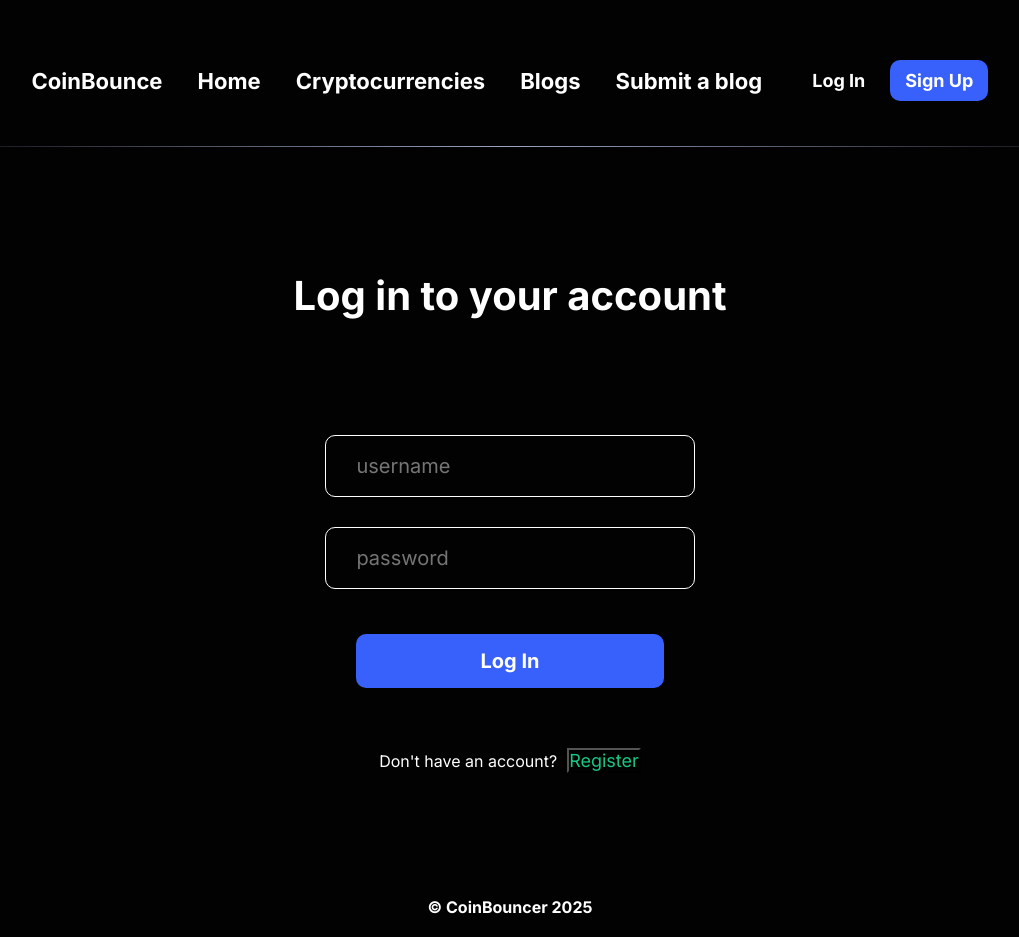
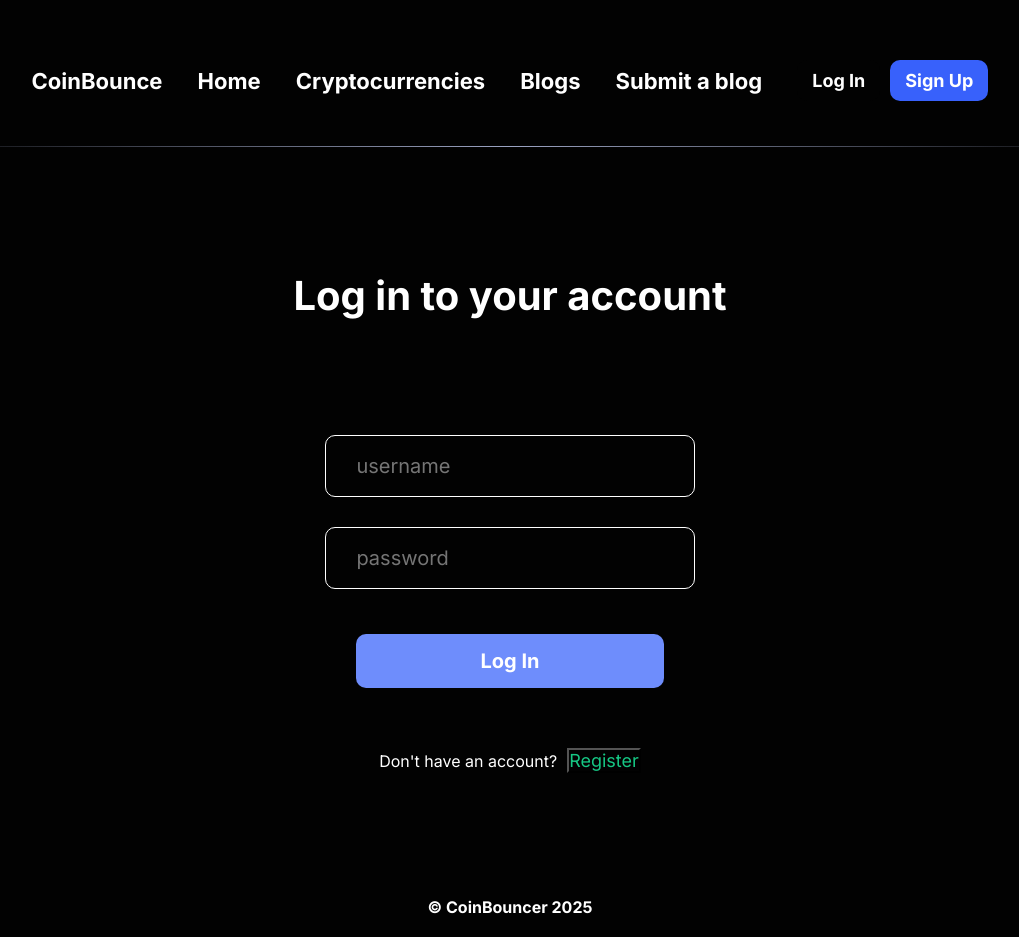
Before and after one commit to developer-shehzor/crypto-blog, a React (Create React App) app: page /login in a window 1280 px wide. Shown: the whole page, without its empty margins (130-1149 px from the left). Built offline with nearby package versions, Linux system fonts and the light colour scheme; no server answers.

Commit message:
added disabled property to login button and fixed small bug in signup component

```diff
--- a/src/pages/Login/Login.jsx
+++ b/src/pages/Login/Login.jsx
@@ -72,7 +72,11 @@ const Login = () => {
       placeholder="password"
       error={errors.password && touched.password ? 1 : undefined}
       errormessage={errors.password} />
-      <button className={styles.logInButton} onClick={handleLogin}>Log In</button>
+      <button disabled={!values.username || !values.password || errors.username || errors.password}
+      className={styles.logInButton}
+      onClick={handleLogin}>
+        Log In
+      </button>
       <span>Don't have an account?
         <button className={styles.createAccount} onClick={() => navigate('/signup')}>Register</button>
       </span>
```
